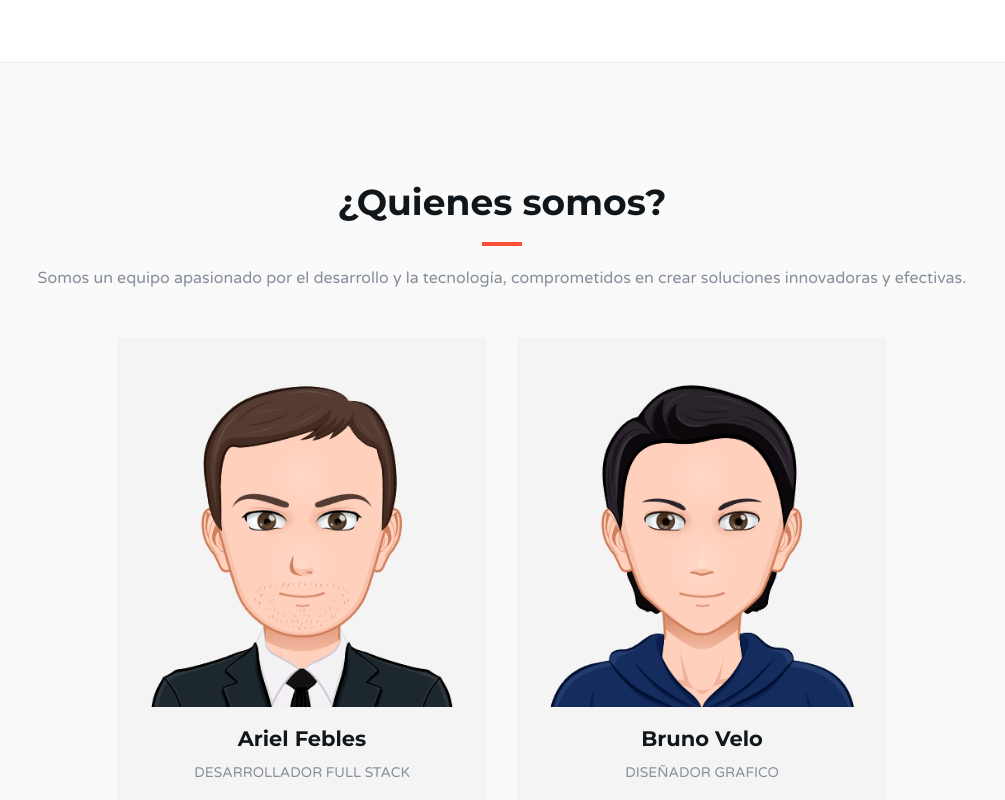
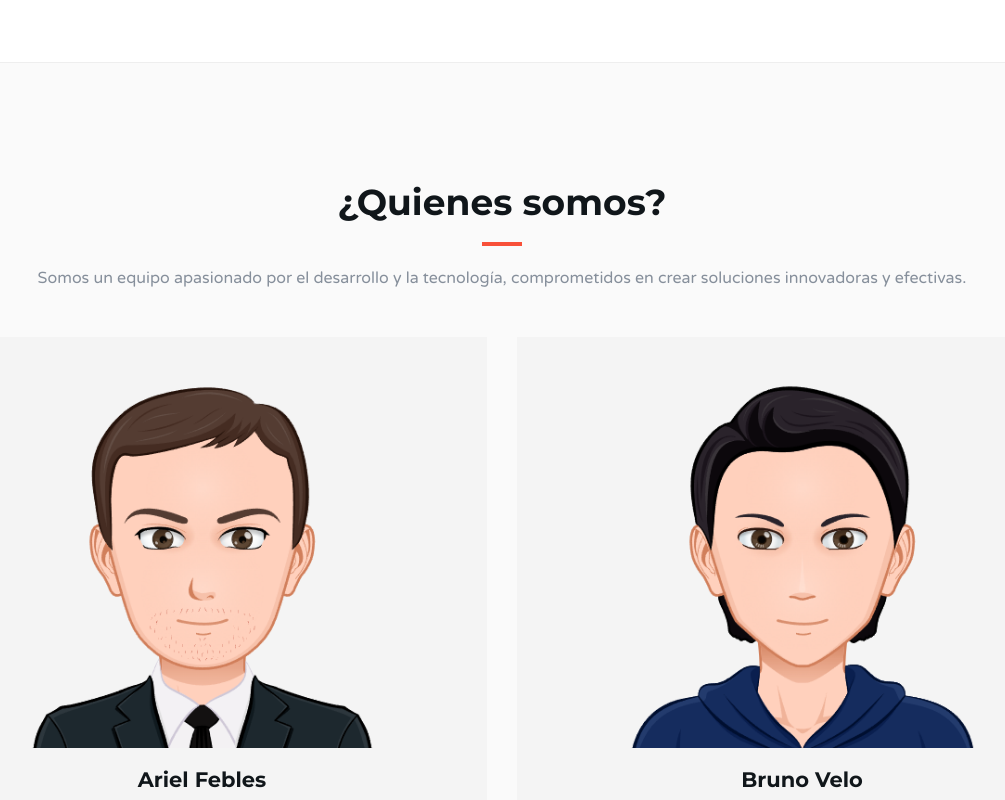
Before and after one commit to feblesariel/ba_web_studio_v2, a plain HTML site: page index.html in a window 1280 px wide. Shown: the part 3520-4320 px from the top of the page, without its empty margins (138-1143 px from the left). Drawn offline with Linux system fonts and the light colour scheme.

Commit message:
initial commit

```diff
--- a/css/style.css
+++ b/css/style.css
@@ -1028,7 +1028,8 @@ header {
 }
 
 .team-img>img {
-  width: 100%;
+  width: 70%;
+  margin: 0 auto;
 }
 
 .team .overlay {
--- a/index.html
+++ b/index.html
@@ -389,10 +389,10 @@
 				<!-- /Section header -->
 
 				<!-- Row -->
-				<div class="row" style="display: flex; justify-content: center;">
+				<div class="row">
 
 					<!-- team -->
-					<div class="col-sm-4">
+					<div class="col-sm-6">
 						<div class="team">
 							<div class="team-img">
 								<img class="img-responsive" src="./img/team1.png" alt="">
@@ -412,7 +412,7 @@
 					<!-- /team -->
 
 					<!-- team -->
-					<div class="col-sm-4">
+					<div class="col-sm-6">
 						<div class="team">
 							<div class="team-img">
 								<img class="img-responsive" src="./img/team2.png" alt="">
```
